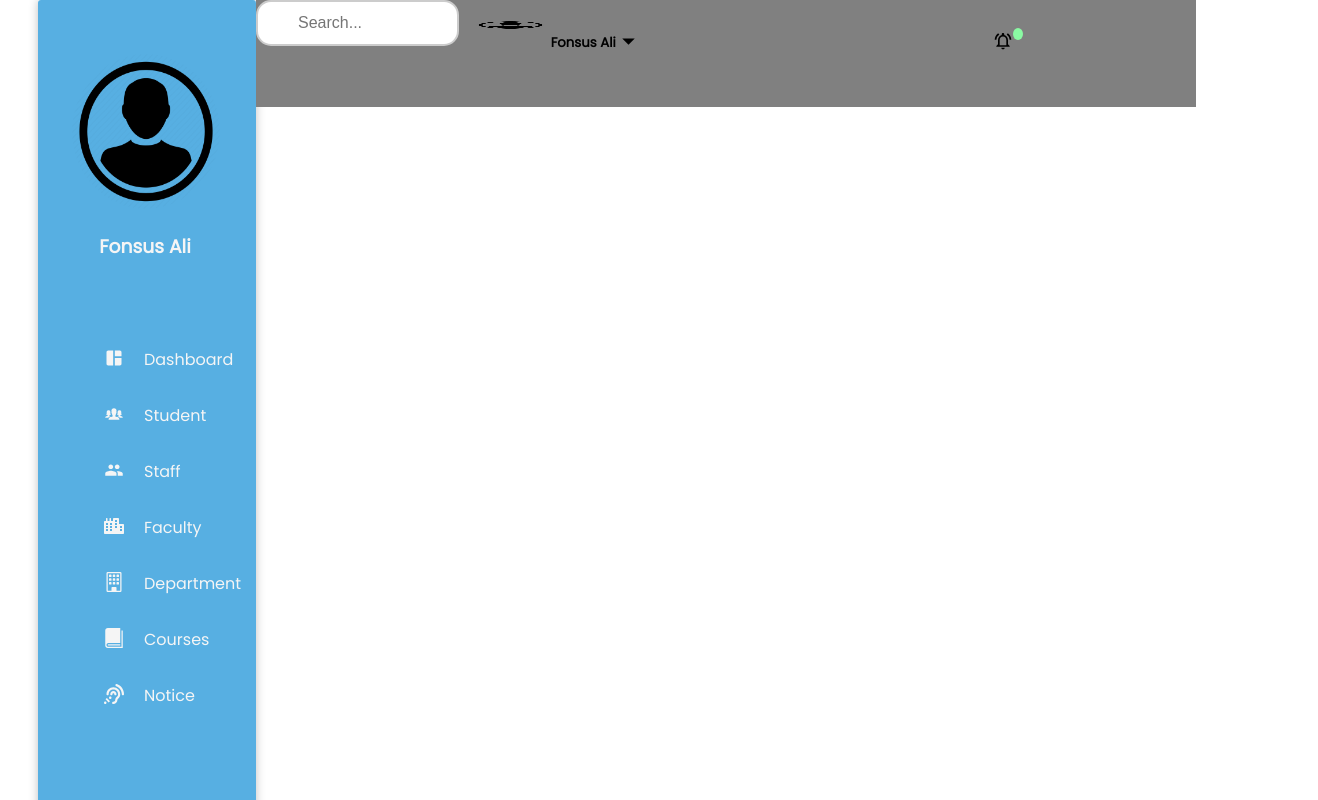
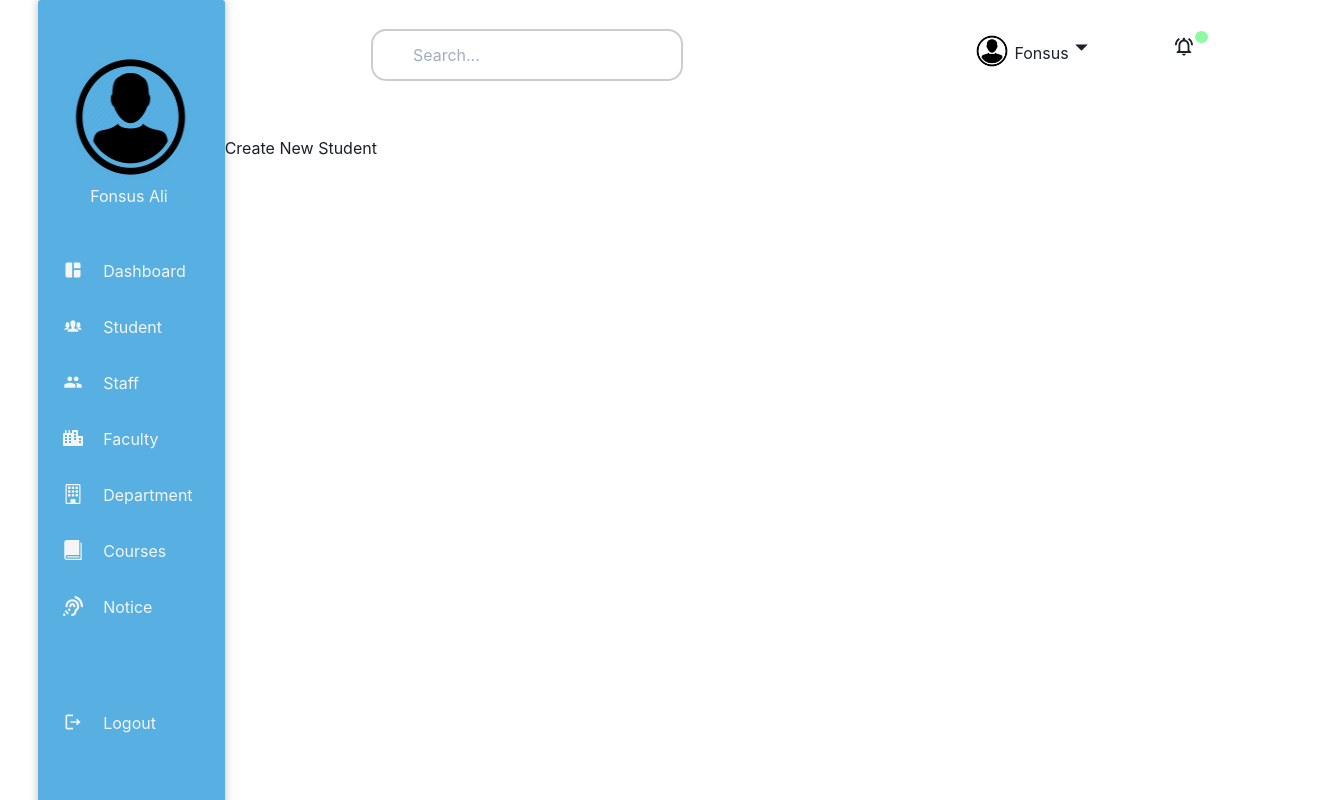
Before and after one commit to Lotusbetaanalytics/SMS-frontend, a React (Create React App) app: page /admin/newstudent in a window 1280 px wide. Shown: the top 800 px of the page, 1318 px wide, since content can reach past the window. Built offline with nearby package versions, Linux system fonts and the light colour scheme.

Commit message:
userAction

```diff
--- a/package.json
+++ b/package.json
@@ -2,6 +2,7 @@
   "name": "sms-frontend",
   "version": "0.1.0",
   "private": true,
+  "proxy": "https://sms-lotus.herokuapp.com",
   "dependencies": {
     "@chakra-ui/react": "^1.8.6",
     "@emotion/react": "^11.8.1",
@@ -20,6 +21,7 @@
     "react-router-dom": "^6.2.2",
     "react-scripts": "5.0.0",
     "redux": "^4.1.2",
+    "redux-devtools-extension": "^2.13.9",
     "redux-thunk": "^2.4.1",
     "web-vitals": "^2.1.4"
   },
--- a/src/components/Header/index.jsx
+++ b/src/components/Header/index.jsx
@@ -5,10 +5,11 @@ import adminpic from "../../assets/adminpic.png";
 import { RiArrowDownSFill } from "react-icons/ri";
 import { MdOutlineNotificationsActive } from "react-icons/md";
 
-function Haeder() {
+function Haeder({ userN }) {
   const [search, setSearch] = useState("");
   return (
     <div className={styles.headerContainer}>
+      <div className={styles.header}>
         <form>
           <Search
             type={"text"}
@@ -19,15 +20,13 @@ function Haeder() {
             onChange={(e) => setSearch(e.target.value)}
           />
         </form>
-      <div className={styles.header}>
+        <div className={styles.headerUser}>
           <img src={adminpic} alt="User" />
-        <div className={styles.widgetUserName}>
-          <div className={styles.headerUser}>
-            <h5>Fonsus Ali</h5>
+          <div className={styles.headerTitle}>
+            <h5>{userN}</h5>
+          </div>
           <div className={styles.headerIcondrop}>
             <RiArrowDownSFill />
-            </div>
-          </div>
           </div>
           <div className={styles.headerNotify}>
             <MdOutlineNotificationsActive />
@@ -35,6 +34,7 @@ function Haeder() {
           </div>
         </div>
       </div>
+    </div>
   );
 }
 
--- a/src/components/Header/styles.module.css
+++ b/src/components/Header/styles.module.css
@@ -1,25 +1,33 @@
 .headerContainer {
   display: flex;
-  width: 100%;
-  background-color: gray;
+  height: 80px;
+  justify-content: center;
+  align-items: center;
 }
 
 .header {
   display: flex;
   width: 100%;
-  padding: 1rem;
+  /* padding-left: 50px; */
   /* background-color: blue; */
+  padding-top: 20px;
+  justify-content: space-around;
 }
 
-.header img {
-  width: 10%;
-  height: 10%;
-  border-radius: 50%;
-  margin-top: 5px;
+.header input {
+  margin-top: 10px;
 }
 
 .headerUser {
   display: flex;
+  width: 15%;
+}
+
+.header img {
+  width: 30%;
+  height: 34px;
+  border-radius: 50%;
+  margin-top: 15px;
 }
 
 .headerNotify {
@@ -35,16 +43,20 @@
 
 .headerIcondrop {
   font-size: 25px;
-  margin-top: 10px;
+  margin-top: 15px;
+}
+
+.headerTitle {
+  margin-top: 5px;
 }
 
 .headerNotify {
-  font-size: 30px;
+  font-size: 35px;
 }
 
 .colorNotify {
   background-color: #8afaa3;
-  width: 50%;
+  width: 60%;
   height: 12px;
   border-radius: 50%;
   margin-top: 2px;
--- a/src/components/Sidebar/index.jsx
+++ b/src/components/Sidebar/index.jsx
@@ -10,9 +10,14 @@ import { BsBuilding } from "react-icons/bs";
 import { ImBook } from "react-icons/im";
 import { FaAssistiveListeningSystems } from "react-icons/fa";
 import { MdOutlineLogout } from "react-icons/md";
+import { userLogout } from "../../redux/action/userAction";
+import { useDispatch } from "react-redux";
 
 const Sidebar = () => {
-  const logoutHandler = () => {};
+  const dispatch = useDispatch();
+  const logoutHandler = () => {
+    dispatch(userLogout());
+  };
 
   return (
     <div className={styles.sidebarContainer}>
@@ -114,7 +119,7 @@ const Sidebar = () => {
             </Link>
           </li>
           <li>
-            <Link to="" onClick={logoutHandler}>
+            <Link to="/" onClick={logoutHandler}>
               <div className={styles.logout}>
                 <div className={styles.iconContainer}>
                   <div className={styles.icon}>
--- a/src/index.js
+++ b/src/index.js
@@ -1,14 +1,19 @@
-import React from 'react';
-import ReactDOM from 'react-dom';
-import './index.css';
-import App from './App';
-import reportWebVitals from './reportWebVitals';
+import React from "react";
+import ReactDOM from "react-dom";
+import "./index.css";
+import App from "./App";
+import reportWebVitals from "./reportWebVitals";
+import store from "./redux/store";
+import { Provider } from "react-redux";
+import { ChakraProvider } from "@chakra-ui/react";
 
 ReactDOM.render(
-  <React.StrictMode>
-    <App />
-  </React.StrictMode>,
-  document.getElementById('root')
+  <Provider store={store}>
+    <ChakraProvider>
+      <App />
+    </ChakraProvider>
+  </Provider>,
+  document.getElementById("root")
 );
 
 // If you want to start measuring performance in your app, pass a function
--- /dev/null
+++ b/src/redux/action/userAction.js
@@ -0,0 +1,84 @@
+import axios from "axios";
+import {
+  USER_LOGIN_SUCCESS,
+  USER_LOGIN_REQUEST,
+  USER_LOGIN_FAIL,
+  USER_LOGOUT,
+  USER_DETAILS_REQUEST,
+  USER_DETAILS_SUCCESS,
+  USER_DETAILS_FAIL,
+} from "../constants/userConstants";
+
+export const loginUser = (email, password) => async (dispatch) => {
+  try {
+    dispatch({
+      type: USER_LOGIN_REQUEST,
+    });
+
+    const config = {
+      headers: {
+        "Content-Type": "application/json",
+      },
+    };
+    const { data } = await axios.post(
+      "/user/token/",
+      { email, password },
+      config
+    );
+    dispatch({
+      type: USER_LOGIN_SUCCESS,
+      payload: data,
+    });
+    localStorage.setItem("userInfo", JSON.stringify(data));
+    console.log(data);
+  } catch (error) {
+    dispatch({
+      type: USER_LOGIN_FAIL,
+      payload:
+        error.response && error.response.data.message
+          ? error.response.data.message
+          : error.message,
+    });
+  }
+};
+
+export const userLogout = () => (dispatch) => {
+  localStorage.removeItem("userInfo");
+  dispatch({
+    type: USER_LOGOUT,
+  });
+};
+
+export const userDetails = () => async (dispatch, getState) => {
+  try {
+    dispatch({ type: USER_DETAILS_REQUEST });
+    const {
+      userLogin: { userInfo },
+    } = getState();
+
+    const config = {
+      headers: {
+        "Content-Type": "application/json",
+        Authorization: `Bearer ${userInfo.token}`,
+      },
+    };
+
+    const { data } = await axios.get("/api/v1/admin/self", config);
+    dispatch({
+      type: USER_DETAILS_SUCCESS,
+      payload: data,
+    });
+    localStorage.setItem("userDetails", JSON.stringify(data));
+  } catch (error) {
+    dispatch({
+      type: USER_DETAILS_FAIL,
+      payload:
+        error.response && error.response.data.message
+          ? error.response.data.message
+          : error.message,
+    });
+
+    localStorage.removeItem("userInfo");
+    dispatch({ type: USER_LOGOUT });
+  }
+};
--- /dev/null
+++ b/src/redux/constants/userConstants.js
@@ -0,0 +1,8 @@
+export const USER_LOGIN_SUCCESS = "USER_LOGIN_SUCCESS";
+export const USER_LOGIN_REQUEST = "USER_LOGIN_REQUEST";
+export const USER_LOGIN_FAIL = "USER_LOGIN_FAIL";
+export const USER_LOGOUT = "USER_LOGOUT";
+
+export const USER_DETAILS_SUCCESS = "USER_DETAILS_SUCCESS";
+export const USER_DETAILS_REQUEST = "USER_DETAILS_REQUEST";
+export const USER_DETAILS_FAIL = "USER_DETAILS_FAIL";
--- /dev/null
+++ b/src/redux/reducers/userReducer.js
@@ -0,0 +1,21 @@
+import {
+  USER_LOGIN_SUCCESS,
+  USER_LOGIN_REQUEST,
+  USER_LOGIN_FAIL,
+  USER_LOGOUT,
+} from "../constants/userConstants";
+
+export const userLoginReducer = (state = {}, action) => {
+  switch (action.type) {
+    case USER_LOGIN_REQUEST:
+      return { loading: true };
+    case USER_LOGIN_SUCCESS:
+      return { loading: false, success: true, userInfo: action.payload };
+    case USER_LOGIN_FAIL:
+      return { loading: false, error: action.payload };
+    case USER_LOGOUT:
+      return {};
+    default:
+      return state;
+  }
+};
--- a/src/redux/store.js
+++ b/src/redux/store.js
@@ -1,8 +1,11 @@
 import { createStore, combineReducers, applyMiddleware } from "redux";
 import thunk from "redux-thunk";
 import { composeWithDevTools } from "redux-devtools-extension";
+import { userLoginReducer } from "./reducers/userReducer";
 
-const reducer = combineReducers({});
+const reducer = combineReducers({
+  userLogin: userLoginReducer,
+});
 
 const userInfoFromStorage = localStorage.getItem("userInfo")
   ? JSON.parse(localStorage.getItem("userInfo"))
@@ -10,7 +13,7 @@ const userInfoFromStorage = localStorage.getItem("userInfo")
 
 const initialState = {
   userLogin: { userInfo: userInfoFromStorage },
-  adminLogin: { adminInfo: userInfoFromStorage },
+  // adminLogin: { adminInfo: userInfoFromStorage },
 };
 
 const middleware = [thunk];
--- a/src/screens/admin/LoginPage/index.js
+++ b/src/screens/admin/LoginPage/index.js
@@ -1,14 +1,37 @@
-import React, { useState } from "react";
-import Button from "../../../components/Button";
+import React, { useEffect, useState } from "react";
+// import Button from "../../../components/Button";
 import Circle from "../../../components/Circle";
 import Input from "../../../components/Input";
 import styles from "./styles.module.css";
 import logo from "../../../assets/logo1.png";
+import { useDispatch, useSelector } from "react-redux";
+import { loginUser } from "../../../redux/action/userAction";
+import { useNavigate } from "react-router-dom";
+import { Alert, AlertIcon, Center, CircularProgress } from "@chakra-ui/react";
 
 function LoginPage() {
-  const [userName, setUserName] = useState("");
+  const [email, setEmail] = useState("");
   const [password, setPassword] = useState("");
-  const submitHandler = () => {};
+  const [msg] = useState(false);
+
+  const dispatch = useDispatch();
+  const navigate = useNavigate();
+
+  const submitHandler = (e) => {
+    e.preventDefault();
+    dispatch(loginUser(email, password));
+  };
+
+  const userLogin = useSelector((state) => state.userLogin);
+  const { loading, error, userInfo } = userLogin;
+  console.log(userInfo);
+
+  useEffect(() => {
+    if (userInfo) {
+      navigate("/admin/dashboard");
+    }
+  });
+
   return (
     <div className={styles.pageContainer}>
       <div className={styles.topCircle}>
@@ -16,13 +39,31 @@ function LoginPage() {
       </div>
       <div className={styles.center}>
         <div className={styles.left}>
+          {error && (
+            <Alert status="error">
+              <AlertIcon />
+              {error}
+            </Alert>
+          )}
+          {msg && (
+            <Alert status="success">
+              <AlertIcon />
+              login Successfully
+            </Alert>
+          )}
+          {loading ? (
+            <Center>
+              <CircularProgress isIndeterminate color="purple.500" />
+            </Center>
+          ) : (
+            <form onSubmit={submitHandler}>
               <div className={styles.input_box}>
                 <div className={styles.title}>Login</div>
                 <div>Username</div>
                 <Input
                   type={"text"}
-              onChange={(e) => setUserName(e.target.value)}
-              value={userName}
+                  onChange={(e) => setEmail(e.target.value)}
+                  value={email}
                   required={true}
                 />
               </div>
@@ -37,12 +78,16 @@ function LoginPage() {
                 <div className={styles.forgot}>forgot password?</div>
               </div>
               <div className={styles.input_box}>
-            <Button
+                <button
+                  type={"submit"}
                   className={styles.blue}
-              buttonName={"Login"}
                   onClick={submitHandler}
-            />
+                >
+                  Login
+                </button>
               </div>
+            </form>
+          )}
         </div>
         <div className={styles.right}>
           <img src={logo} alt="caption" />
--- a/src/screens/admin/NewStudent/index.js
+++ b/src/screens/admin/NewStudent/index.js
@@ -8,8 +8,11 @@ function NewStudent() {
   return (
     <div className={styles.newStudentContainer}>
       <Sidebar />
-      <div>
-        <Header />
+      <Header userN="Fonsus" />
+      <div className={styles.newStudent}>
+        <div className={styles.newStudentTitle}>
+          <span>Create New Student</span>
+        </div>
       </div>
     </div>
   );
--- a/src/screens/admin/NewStudent/styles.module.css
+++ b/src/screens/admin/NewStudent/styles.module.css
@@ -1,5 +1,24 @@
 .newStudentContainer {
+  margin-left: 3%;
+}
+
+.newStudent {
+  padding-top: 2rem;
+}
+
+.newStudentTitle {
   display: flex;
-  margin-left: 3%;
+  width: 80%;
+  padding-top: 1.5rem;
+  margin-left: 40px;
+}
+
+.newStudentTitle span {
+  /* padding: 1rem;
   width: 100%;
+  margin-left: 5%;
+  font-weight: bold;
+  background-color: #2d9cdb;
+  border-radius: 5px;
+  color: azure; */
 }
```
Also changed, not shown: 1 other file (tests, documents, lock files or other folders). Lines whose indentation alone changed are shown as unchanged.
